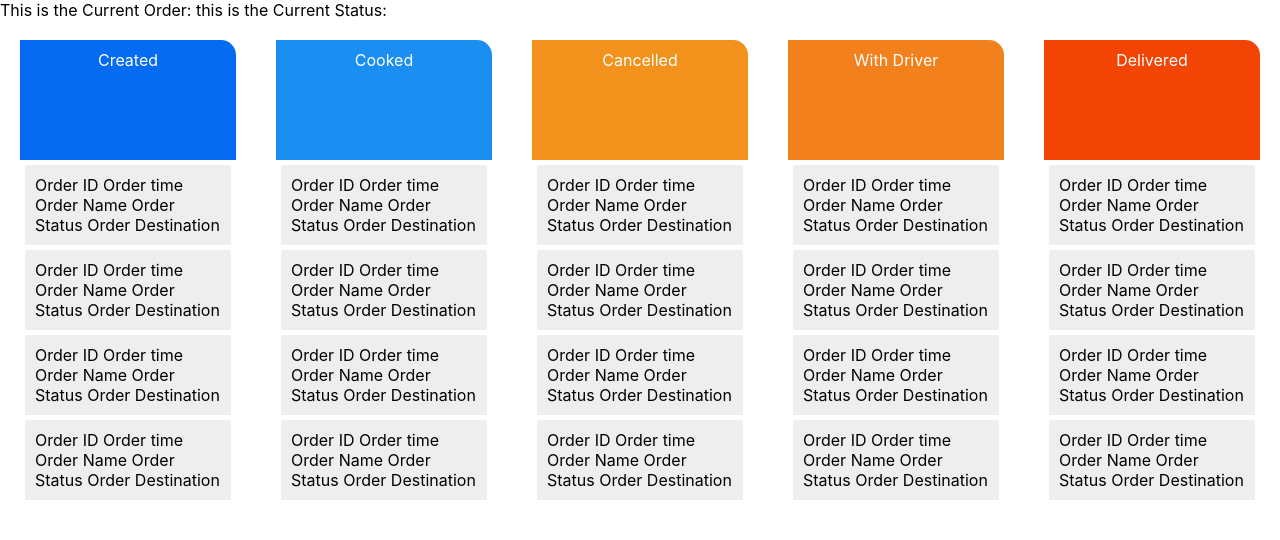
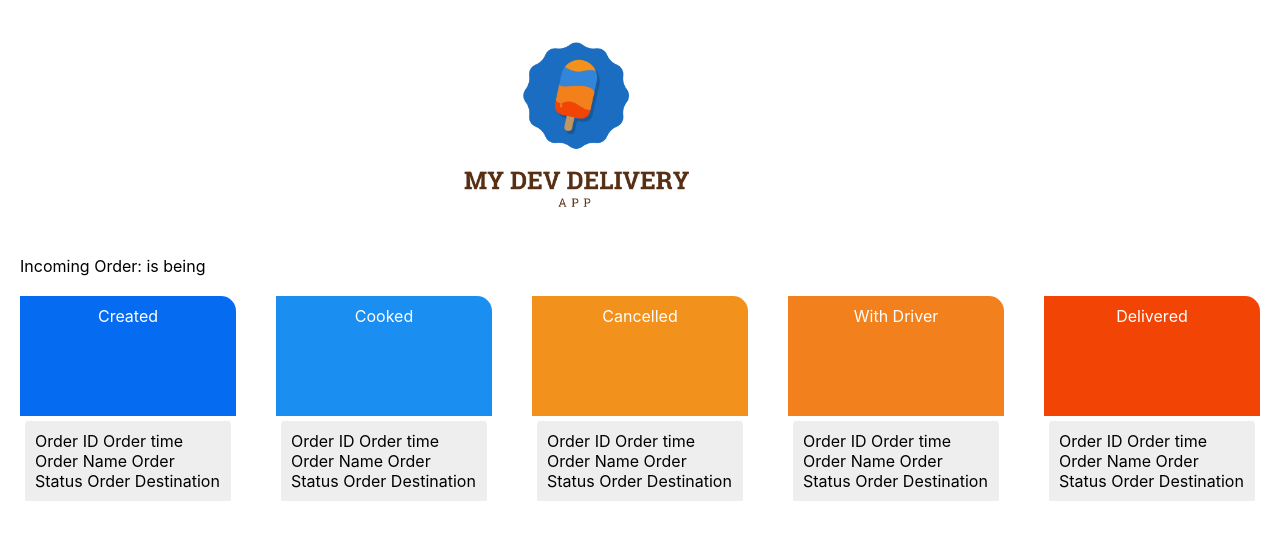
Before and after one commit to adrianmojica/my-delivery-app, a React (Create React App) app: page / in a window 1280 px wide. Shown: the top 540 px of the page. Built offline with nearby package versions, Linux system fonts and the light colour scheme; no server answers.

Commit message:
more styling and aestethics

```diff
--- a/src/App.js
+++ b/src/App.js
@@ -1,8 +1,8 @@
 import React, { Component } from 'react';
-import logo from './logo.svg';
 import './App.scss';
 import { subscribeToTimer } from './api';
-import Board from './components/Board'
+import Board from './components/Board';
+import Stream from './components/orderStream';
 
 class App extends Component {
   constructor(props) {
@@ -12,13 +12,15 @@ class App extends Component {
     }));
   }
   state = {
-    Order: 'no timestamp yet'
+    Order: 'no orders yet'
   };
   render() {
     return (
       <div className="App">
-        This is the Current Order: {this.state.Order.name}
-        this is the Current Status: {this.state.Order.event_name}
+        <Stream
+          OrderName = {this.state.Order.name}
+          OrderEvent = {this.state.Order.event_name}
+        />
         <Board
           OrderID = {this.state.Order.id}
           OrderName = {this.state.Order.name}
--- a/src/components/Column.js
+++ b/src/components/Column.js
@@ -9,18 +9,7 @@ class Column extends Component {
       return (<div className="column- col">
             <div className={`title ${this.props.title}`}>{this.props.title}</div>
               <Card
-
-
               />
-              <Card
-
-               />
-               <Card
-
-               />
-               <Card
-
-               />
             </div>)
   };
 }
--- /dev/null
+++ b/src/components/orderStream.js
@@ -0,0 +1,21 @@
+import React, { Component } from 'react'
+import logo from '../logo.png';
+
+class orderStream extends Component {
+    // aqui tengo que crear las cartas y pasarlas a la columna indicada
+    render() {
+        console.log(this.props);
+        return (
+        <div className="order-stream">
+            <div className="logo">
+            <img src={logo} className="App-logo" alt="logo" />
+            </div>
+            <div className="incoming-order">
+                Incoming Order: {this.props.OrderName} is being {this.props.OrderEvent}
+            </div>
+        </div>
+        )
+    };
+}
+
+export default orderStream;
--- a/src/index.scss
+++ b/src/index.scss
@@ -63,3 +63,17 @@ code {
   border-radius: 3px 3px 0px 0px;
 
 }
+.logo{
+  margin: unset;
+  display: block;
+  margin-left: auto;
+  margin-right: auto;
+  width: 30%;
+  img {
+    width: 260px;
+  }
+}
+
+.incoming-order {
+  margin-left: 20px;
+}
```
Also changed, not shown: src/logo.png (added).
